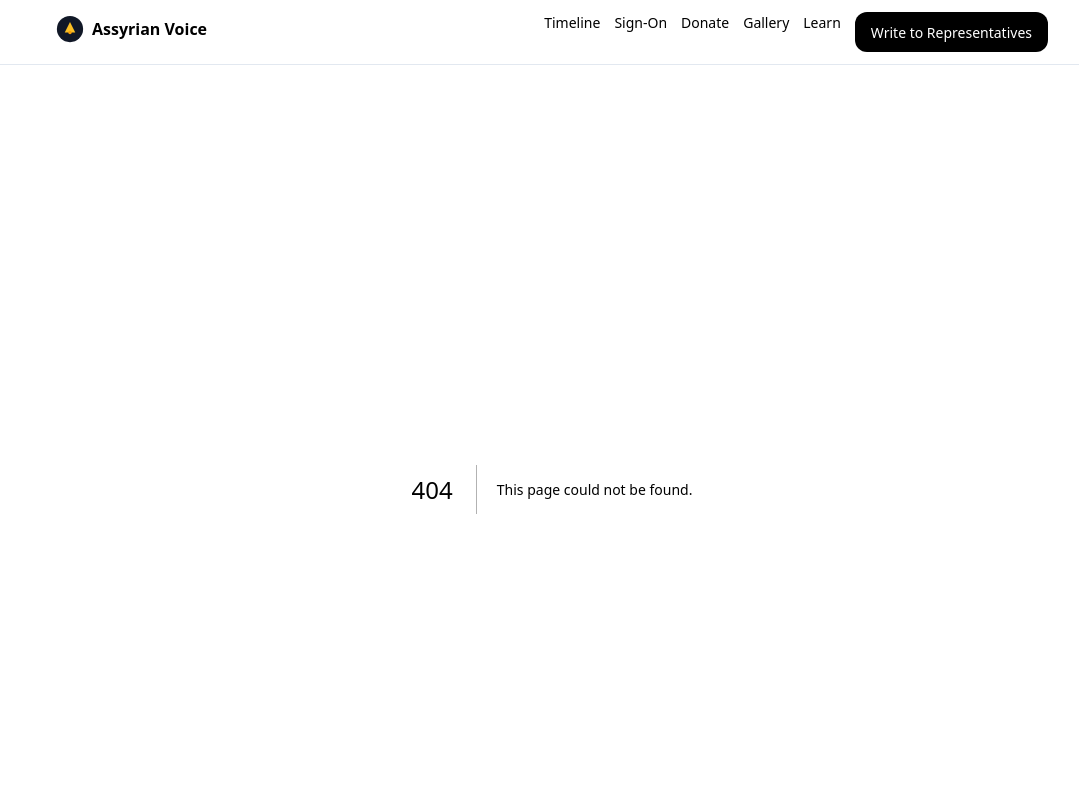
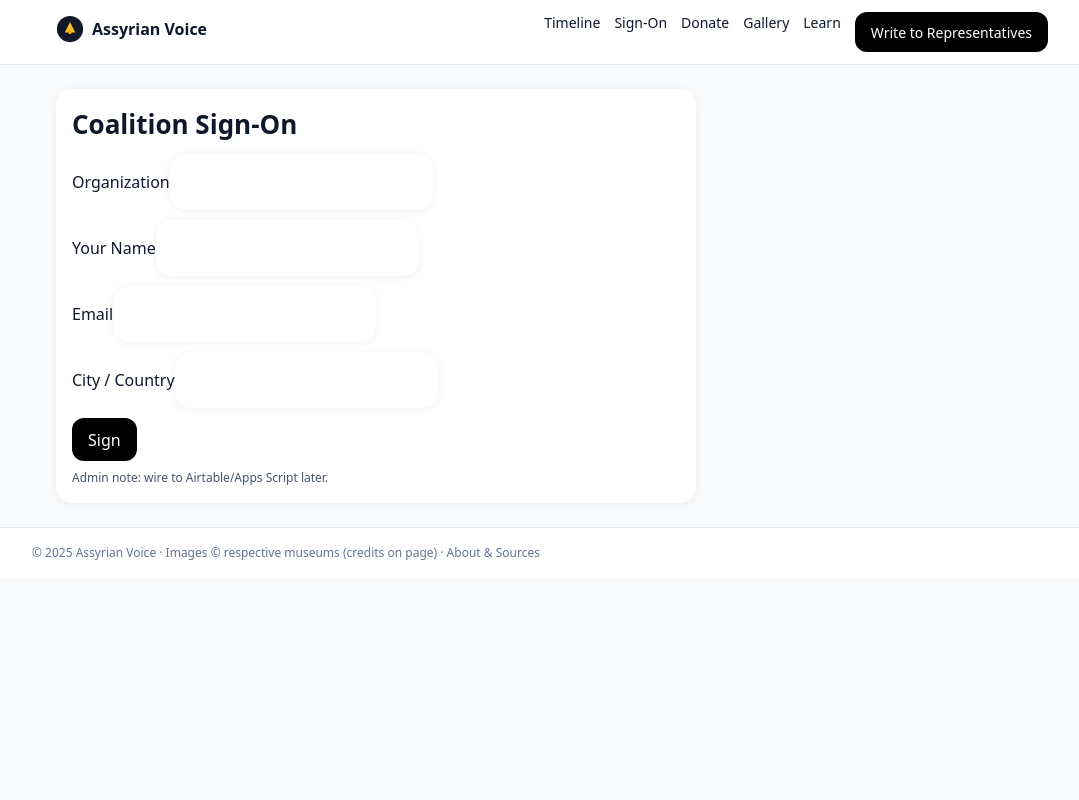
Before and after one commit to Roberttheone/assyrianvoice.org, a Next.js app: page /voice/signon in a window 1280 px wide. Before the commit this address had no page. Shown: the top 800 px of the page, without its empty margins (88-1167 px from the left). Built offline with nearby package versions, Linux system fonts and the light colour scheme.

Commit message:
Create page.tsx

```diff
--- /dev/null
+++ b/src/app/voice/signon/page.tsx
@@ -0,0 +1,29 @@
+'use client';
+import { useState } from 'react';
+
+export default function SignOn(){
+  const [org,setOrg]=useState(''); const [name,setName]=useState('');
+  const [email,setEmail]=useState(''); const [city,setCity]=useState('');
+  const [msg,setMsg]=useState('');
+
+  async function submit(e:React.FormEvent){
+    e.preventDefault();
+    const res=await fetch('/api/signon',{method:'POST',headers:{'content-type':'application/json'},body:JSON.stringify({org,name,email,city})});
+    const d=await res.json(); setMsg(d.ok?'Thank you — we will be in touch.':'Error: '+(d.error||'unknown'));
+  }
+
+  return (
+    <div className="card" style={{maxWidth:640}}>
+      <h1 style={{fontSize:26,fontWeight:800}}>Coalition Sign-On</h1>
+      <form onSubmit={submit} className="grid" style={{gap:10,marginTop:10}}>
+        <label>Organization<input required value={org} onChange={e=>setOrg(e.target.value)} className="card" /></label>
+        <label>Your Name<input required value={name} onChange={e=>setName(e.target.value)} className="card" /></label>
+        <label>Email<input type="email" required value={email} onChange={e=>setEmail(e.target.value)} className="card" /></label>
+        <label>City / Country<input value={city} onChange={e=>setCity(e.target.value)} className="card" /></label>
+        <button className="btn" style={{width:'fit-content'}}>Sign</button>
+      </form>
+      {msg && <p style={{marginTop:8}}>{msg}</p>}
+      <p style={{fontSize:12,color:'var(--muted)',marginTop:8}}>Admin note: wire to Airtable/Apps Script later.</p>
+    </div>
+  );
+}
```
